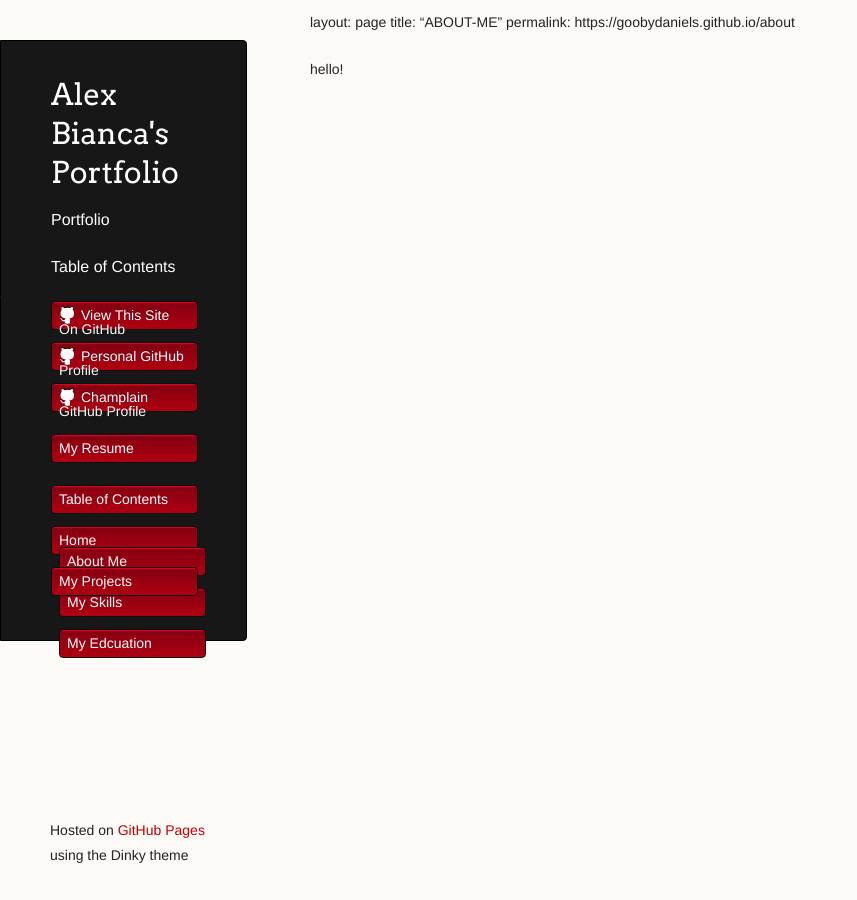
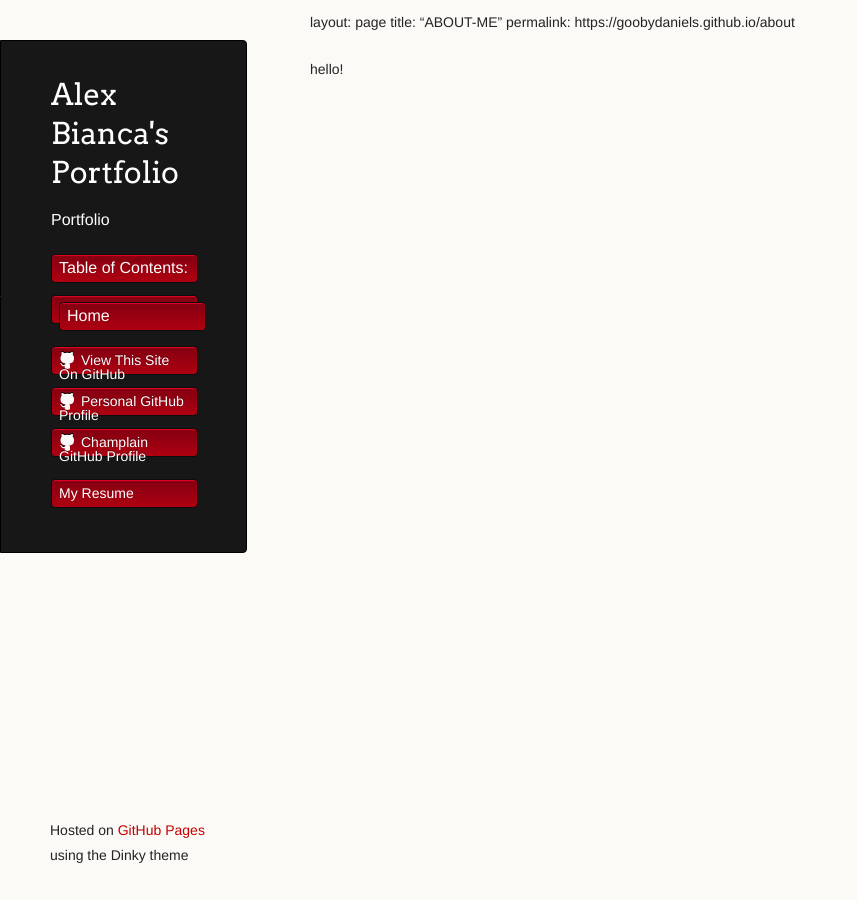
Before and after one commit to goobydaniels/goobydaniels.github.io, a Jekyll site: the page built from ABOUT-ME.md, in a window 1280 px wide. Shown: the whole page, without its empty margins (0-857 px from the left). Built offline with Jekyll 4.4.1, drawn with Linux system fonts in a browser that asks for light colours; our own code applies the rules of GitHub Pages for plain Markdown files.

Commit message:
I have no idea what im doing

```diff
--- a/_layouts/default.html
+++ b/_layouts/default.html
@@ -19,7 +19,13 @@
         <h1 class="header">{{ site.title | default: site.github.repository_name }}</h1>
         <p class="header">{{ site.description | default: site.github.project_tagline }}</p>
         <ul>
-          <p class="header">Table of Contents</p>
+          <li><p class="header">Table of Contents:</p></li>
+          <li>
+            <ul>
+              <li><p class="header">Home</p></li>
+            </ul>
+          </li>
+
         </ul>
 
         <ul>
@@ -44,18 +50,6 @@
         <ul>
           <li><a class="resume" href="https://docs.google.com/document/d/1OGVQBU3Ad1N05U_OcGA7jXi9ySjaElC8/edit?usp=sharing&ouid=108095993667865030685&rtpof=true&sd=true">My Resume</a></li>
         </ul>
-
-        <ul>
-          <li>Table of Contents</li>
-          <li>Home
-            <ul>
-              <li>About Me</li>
-              <li>My Skills</li>
-              <li>My Edcuation</li>
-            </ul>
-          </li>
-          <li>My Projects</li>
-        </ul>
       </header>
 
       <section>
```
